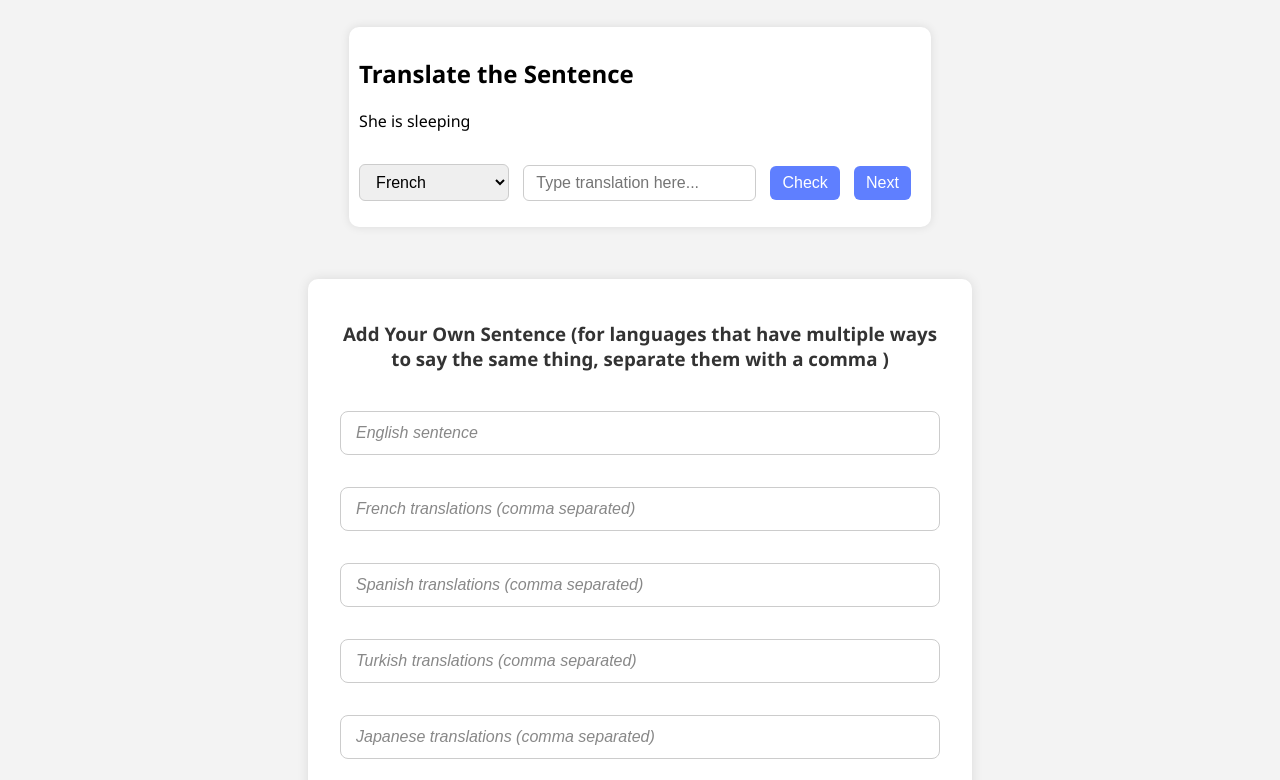
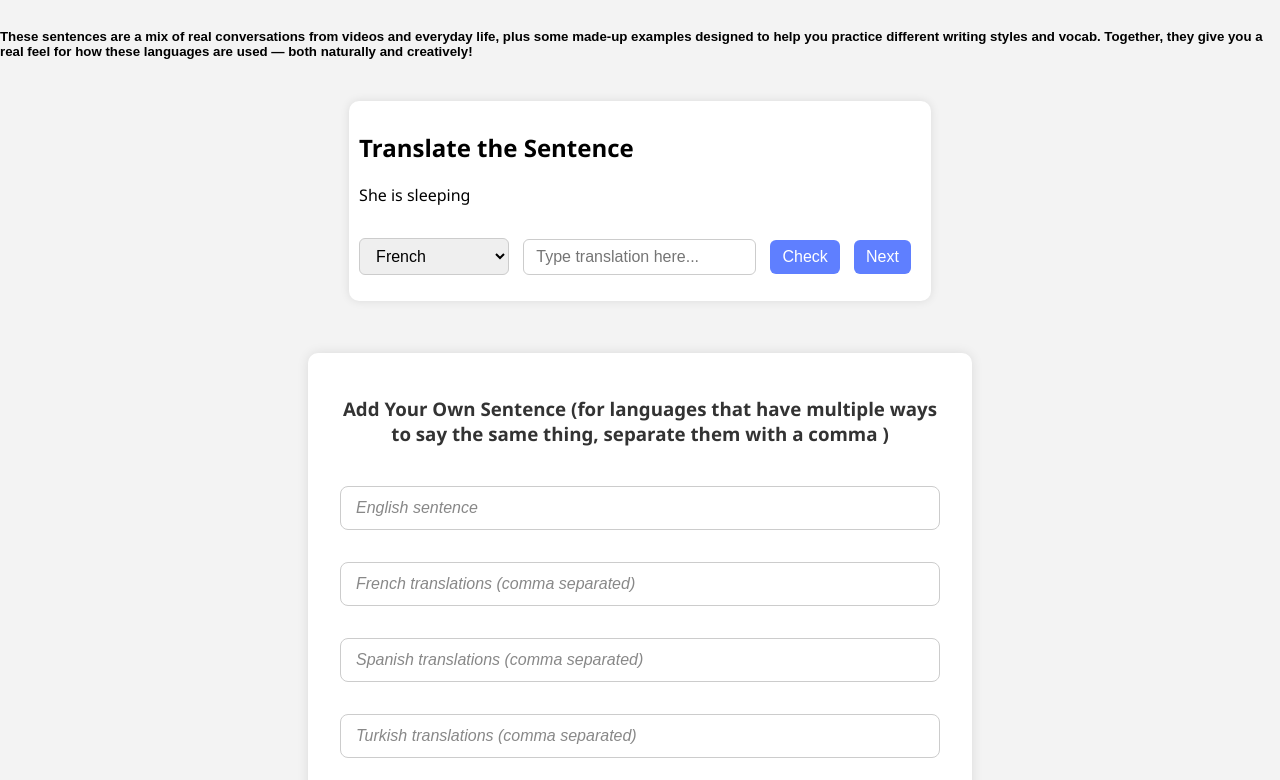
Before and after one commit to bleumino/LangoPop, a plain HTML site: page index.html in a window 1280 px wide. Shown: the part 73-853 px from the top of the page. Drawn offline with Linux system fonts and the light colour scheme.

Commit message:
Update index.html

```diff
--- a/index.html
+++ b/index.html
@@ -8,6 +8,7 @@
 </head>
 <body>
   <h1>LangoPop</h1>
+  <h5>These sentences are a mix of real conversations from videos and everyday life, plus some made-up examples designed to help you practice different writing styles and vocab. Together, they give you a real feel for how these languages are used — both naturally and creatively!</h5>
   <div class="container">
     <h2>Translate the Sentence</h2>
     <p id="englishSentence"></p>
```
